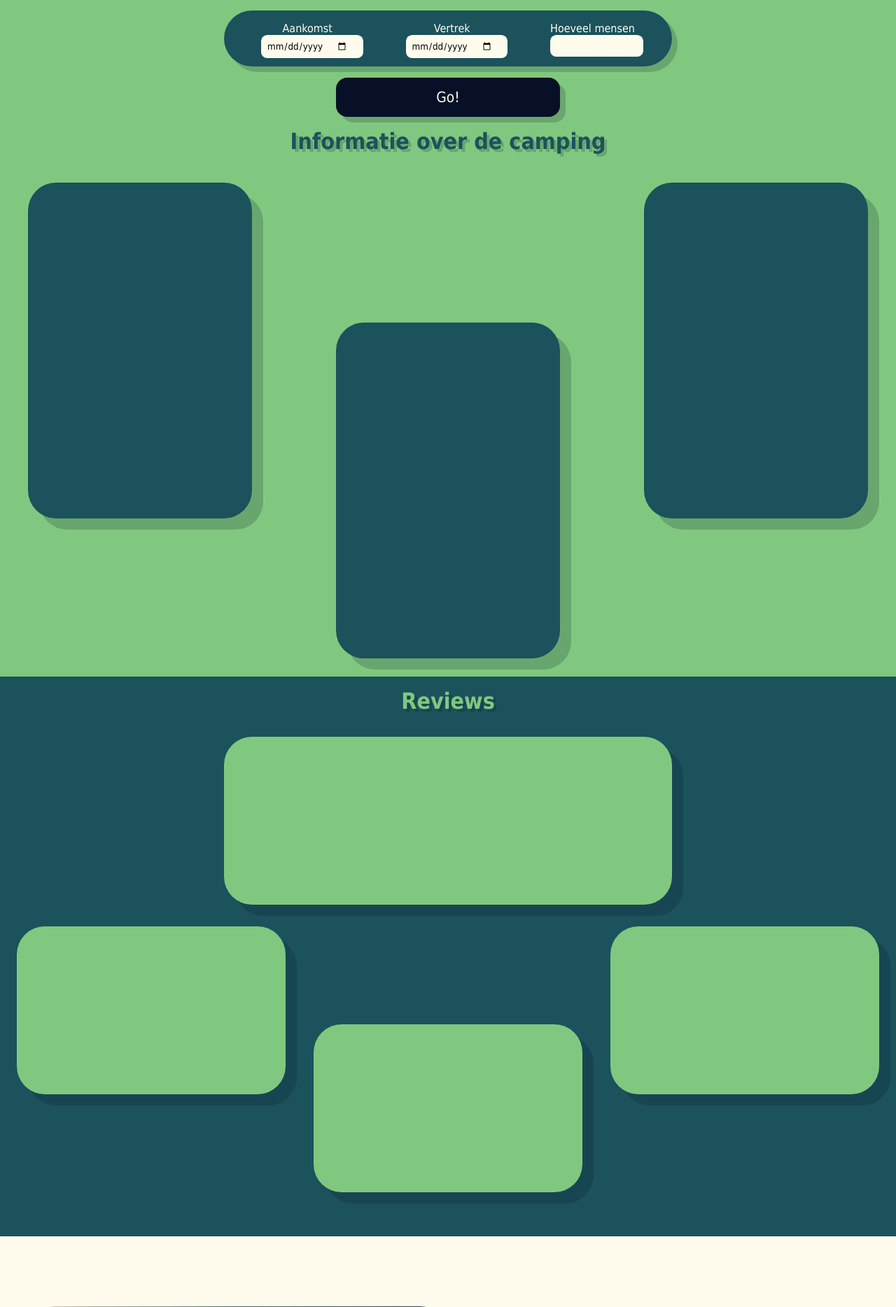
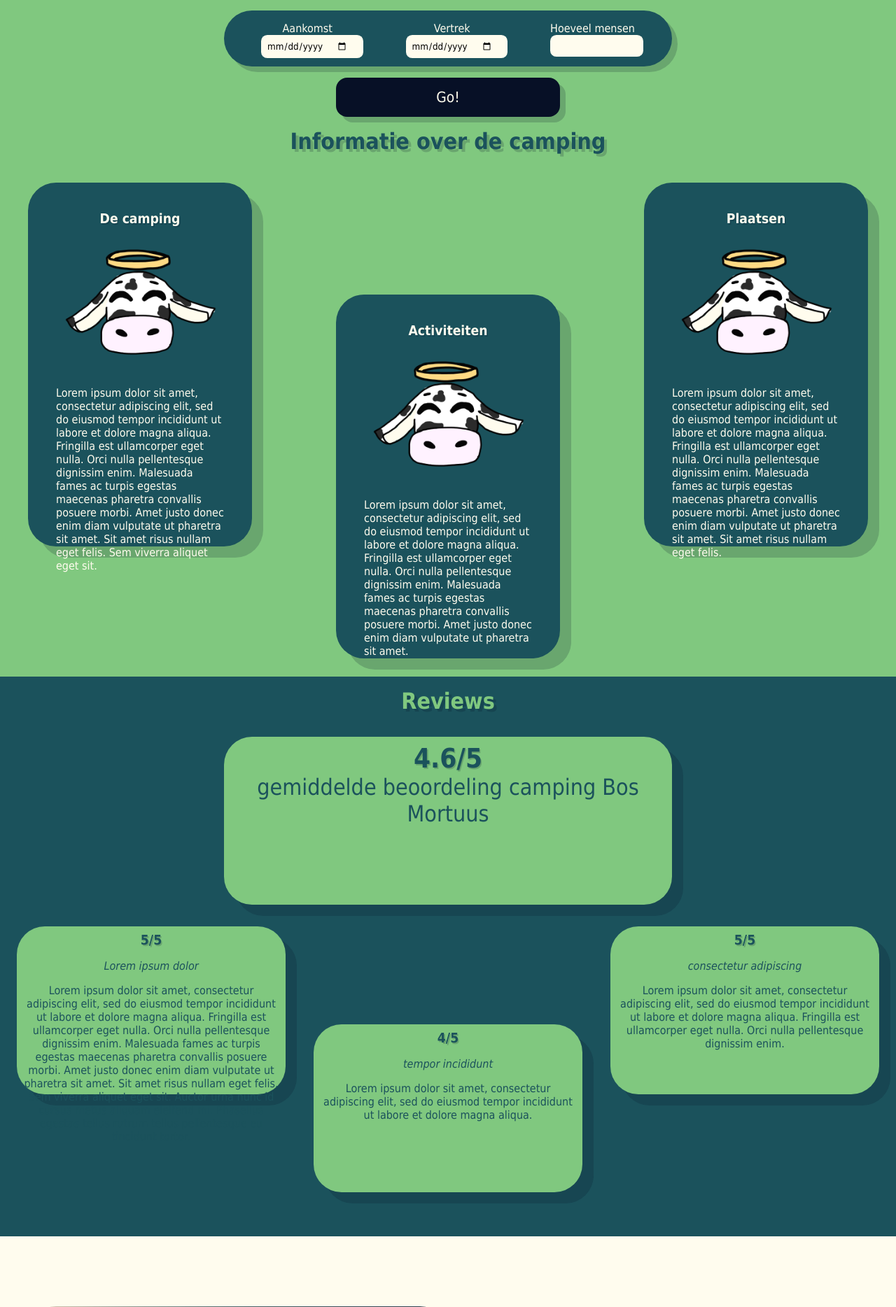
Before and after one commit to Sander470/Boer-Bert, a PHP site: page / in a window 1280 px wide. Shown: the part 857-2725 px from the top of the page at 70% size. Run offline with PHP 8.4, Linux system fonts and the light colour scheme.

Commit message:
added placeholders to index

```diff
--- a/website/_index.php
+++ b/website/_index.php
@@ -60,16 +60,19 @@
         <div class="title">Informatie over de camping</div>
         <div class="cards">
             <div class="card">
-                <div class="cardTitle"></div>
-                <div class="cardCon"></div>
+                <div class="cardTitle">De camping</div>
+                <img class="cardIMG" src="wwwroot/img/main/cowlogo.png">
+                <div class="cardCon">Lorem ipsum dolor sit amet, consectetur adipiscing elit, sed do eiusmod tempor incididunt ut labore et dolore magna aliqua. Fringilla est ullamcorper eget nulla. Orci nulla pellentesque dignissim enim. Malesuada fames ac turpis egestas maecenas pharetra convallis posuere morbi. Amet justo donec enim diam vulputate ut pharetra sit amet. Sit amet risus nullam eget felis. Sem viverra aliquet eget sit.</div>
             </div>
             <div class="card2">
-                <div class="cardTitle"></div>
-                <div class="cardCon"></div>
+                <div class="cardTitle">Activiteiten</div>
+                <img class="cardIMG" src="wwwroot/img/main/cowlogo.png">
+                <div class="cardCon">Lorem ipsum dolor sit amet, consectetur adipiscing elit, sed do eiusmod tempor incididunt ut labore et dolore magna aliqua. Fringilla est ullamcorper eget nulla. Orci nulla pellentesque dignissim enim. Malesuada fames ac turpis egestas maecenas pharetra convallis posuere morbi. Amet justo donec enim diam vulputate ut pharetra sit amet.</div>
             </div>
             <div class="card">
-                <div class="cardTitle"></div>
-                <div class="cardCon"></div>
+                <div class="cardTitle">Plaatsen</div>
+                <img class="cardIMG" src="wwwroot/img/main/cowlogo.png">
+                <div class="cardCon">Lorem ipsum dolor sit amet, consectetur adipiscing elit, sed do eiusmod tempor incididunt ut labore et dolore magna aliqua. Fringilla est ullamcorper eget nulla. Orci nulla pellentesque dignissim enim. Malesuada fames ac turpis egestas maecenas pharetra convallis posuere morbi. Amet justo donec enim diam vulputate ut pharetra sit amet. Sit amet risus nullam eget felis. </div>
             </div>
         </div>
     </section>
@@ -78,26 +81,26 @@
             <div class="HomeReview">
                 <div class="title">Reviews</div>
                 <div class="bigReview">
-                    <div class="bigStar"></div>
-                    <div class="bigName"></div>
+                    <div class="bigStar">4.6/5</div>
+                    <div class="bigName">gemiddelde beoordeling camping Bos Mortuus</div>
                     <div class="bigText"></div>
                 </div>
             </div>
             <div class="revsHome">
                 <div class="revHome">
-                    <div class="stars"></div>
-                    <div class="revName"></div>
-                    <div class="rev"></div>
+                    <div class="stars">5/5</div>
+                    <div class="revName">Lorem ipsum dolor</div>
+                    <div class="rev">Lorem ipsum dolor sit amet, consectetur adipiscing elit, sed do eiusmod tempor incididunt ut labore et dolore magna aliqua. Fringilla est ullamcorper eget nulla. Orci nulla pellentesque dignissim enim. Malesuada fames ac turpis egestas maecenas pharetra convallis posuere morbi. Amet justo donec enim diam vulputate ut pharetra sit amet. Sit amet risus nullam eget felis. Sem viverra aliquet eget sit. Auctor urna nunc id cursus metus aliquam eleifend mi. Phasellus egestas tellus rutrum tellus pellentesque eu tincidunt tortor.</div>
                 </div>
                 <div class="revHome2">
-                    <div class="stars"></div>
-                    <div class="revName"></div>
-                    <div class="rev"></div>
+                    <div class="stars">4/5</div>
+                    <div class="revName">tempor incididunt</div>
+                    <div class="rev">Lorem ipsum dolor sit amet, consectetur adipiscing elit, sed do eiusmod tempor incididunt ut labore et dolore magna aliqua.</div>
                 </div>
                 <div class="revHome">
-                    <div class="stars"></div>
-                    <div class="revName"></div>
-                    <div class="rev"></div>
+                    <div class="stars">5/5</div>
+                    <div class="revName">consectetur adipiscing</div>
+                    <div class="rev">Lorem ipsum dolor sit amet, consectetur adipiscing elit, sed do eiusmod tempor incididunt ut labore et dolore magna aliqua. Fringilla est ullamcorper eget nulla. Orci nulla pellentesque dignissim enim. </div>
                 </div>
             </div>
         </div>
@@ -107,7 +110,7 @@
             <img src="wwwroot/img/BoerBert.jpeg">
             <div class="aboutCard" onclick="location.href='#'">
                 <div class="title">Over ons</div>
-                <div class="abtext"></div>
+                <div class="abtext">Lorem ipsum dolor sit amet, consectetur adipiscing elit, sed do eiusmod tempor incididunt ut labore et dolore magna aliqua. Fringilla est ullamcorper eget nulla. Orci nulla pellentesque dignissim enim. Malesuada fames ac turpis egestas maecenas pharetra convallis posuere morbi. Amet justo donec enim diam vulputate ut pharetra sit amet. Sit amet risus nullam eget felis. Sem viverra aliquet eget sit. Auctor urna nunc id cursus metus aliquam eleifend mi. Phasellus egestas tellus rutrum tellus pellentesque eu tincidunt tortor. Faucibus nisl tincidunt eget nullam. Luctus venenatis lectus magna fringilla urna porttitor rhoncus. Aliquam ut porttitor leo a diam. Cursus risus at ultrices mi tempus. Et pharetra pharetra massa massa ultricies mi quis.</div>
             </div>
         </div>
     </section>
--- a/website/wwwroot/css/style.css
+++ b/website/wwwroot/css/style.css
@@ -152,10 +152,11 @@ body {
 .pageNotfound {
     width: 100%;
     display: grid;
-    justify-content:center;
+    justify-content: center;
     padding: 5%;
 }
-.pageNotfound img{
+
+.pageNotfound img {
     height: 50svh;
     width: auto;
     margin: 5svh;
@@ -196,7 +197,7 @@ body {
 
 .startDate input[type="date"],
 .endDate input[type="date"],
-.peopleAmount input[type="number"]{
+.peopleAmount input[type="number"] {
     display: flex;
     width: 110%;
     border-radius: 0.55rem;
@@ -213,10 +214,15 @@ body {
     height: 100svh;
     width: 100%;
 }
+.cardTitle{
+    display: grid;
+    text-align: center;
+    padding-bottom: 0.5rem;
+}
+
 
 .cards {
     display: flex;
-    align-content: space-evenly;
     justify-content: space-between;
 }
 
@@ -224,18 +230,23 @@ body {
 .card2 {
     background-color: var(--cyan);
     color: var(--offwhite);
-    padding: 2.5%;
+    padding: 2.5rem;
     margin: 5svh;
     border-radius: 5svh;
-    height: 60svh;
+    height: 65svh;
     width: 25%;
     box-shadow: 2svh 2svh var(--shadow);
 }
 
 .card2 {
-    margin-top: 30svh;
+    margin-top: 25svh;
 }
-
+.cardIMG{
+    display: block;
+    margin-left: auto;
+    margin-right: auto;
+    height: 50%;
+}
 /* Reviews*/
 .reviewHome {
     background-color: var(--cyan);
@@ -254,9 +265,12 @@ body {
 .bigReview {
     background-color: var(--green);
     color: var(--cyan);
+    font-size:xx-large;
     align-self: center;
+    text-align: center;
     width: 50svw;
     height: 30svh;
+    padding: 0.5rem;
     border-radius: 5svh;
     box-shadow: 2svh 2svh var(--shadow);
 }
@@ -267,6 +281,27 @@ body {
     align-content: end;
 }
 
+.rev,
+.stars {
+    display: flex;
+    text-align: center;
+    padding: 0.5rem;
+}
+
+.bigStar,
+.stars,
+.cardTitle {
+    display: grid;
+    font-size: larger;
+    font-weight: bolder;
+    text-shadow: 0.2svh 0.2svh var(--shadow);
+}
+.revName{
+    display: grid;
+    text-align: center;
+    padding: 0.5rem;
+    font-style: italic;
+}
 .revHome,
 .revHome2 {
     background-color: var(--green);
@@ -307,6 +342,10 @@ body {
     align-self: center;
     border-radius: 5svh;
     box-shadow: 2svh 2svh var(--shadow);
+    display: grid;
+    text-align: center;
+    padding: 5rem;
+    font-size: large;
 }
 
 /* Booking pagina */
@@ -418,8 +457,9 @@ form .name {
 
 ::placeholder {
     color: var(--offwhite);
-    opacity: 1; /* Firefox */
-  }
+    opacity: 1;
+    /* Firefox */
+}
 
 .submit {
     /* padding: 0.5rem; */
@@ -657,6 +697,7 @@ header h2 {
         display: block;
     }
 }
+
 /* Admin Dashboard */
 .gateButton {
     width: 12rem;
@@ -672,7 +713,8 @@ header h2 {
     cursor: pointer;
     transform: translateY(-3px);
 }
-.gateText{
+
+.gateText {
     color: var(--cyan);
     font-size: 130%;
     margin: 1rem;
```
